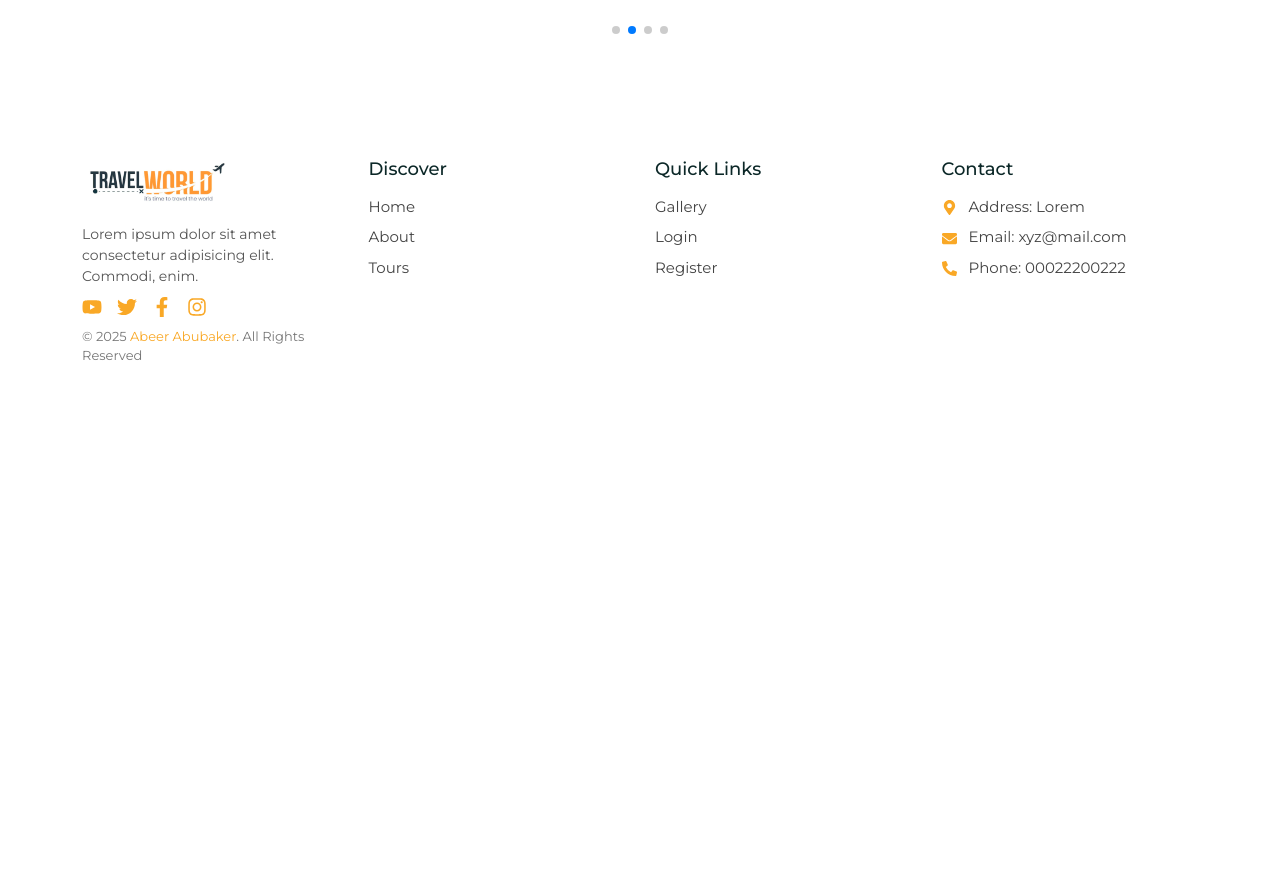
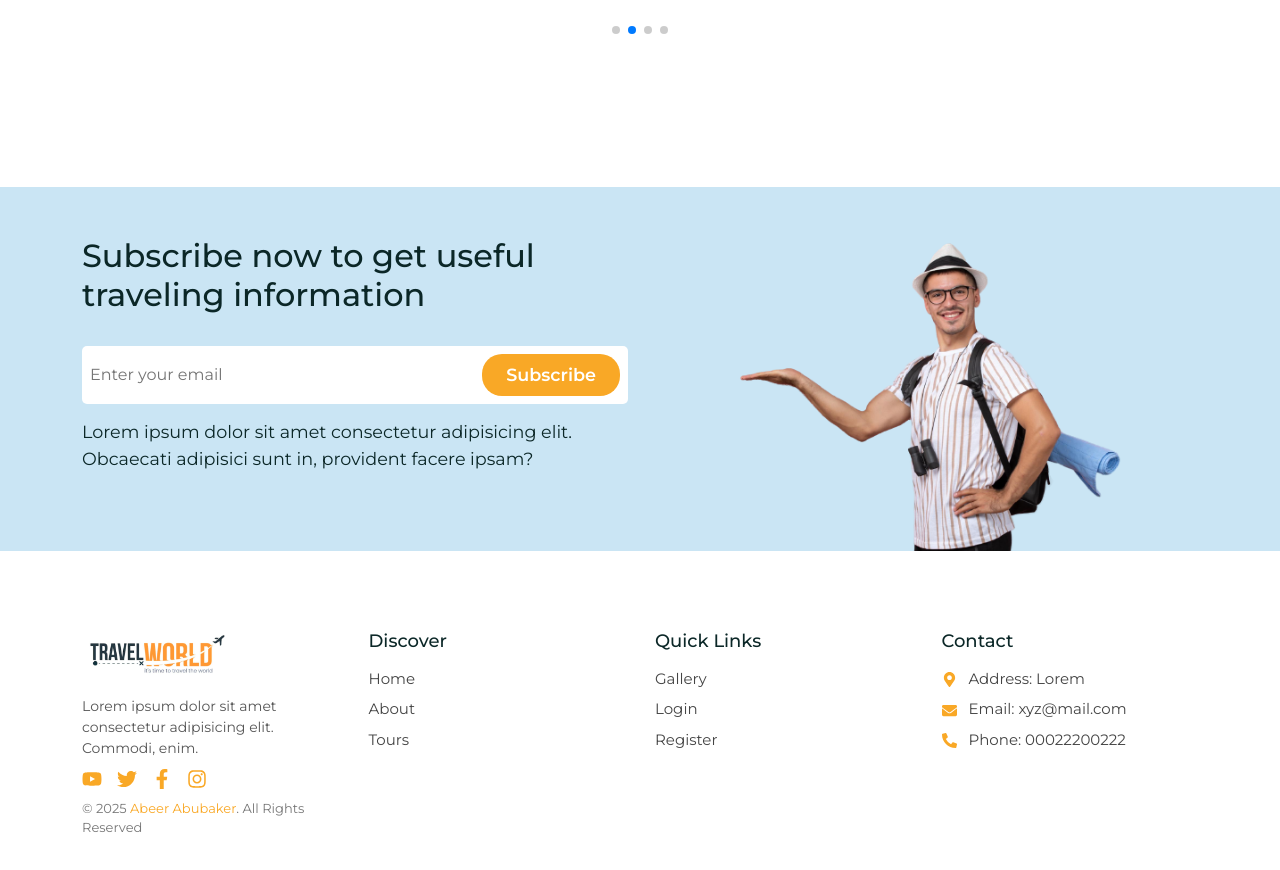
Before and after one commit to Abubaker-Abeer/TravelWorld, a React (Vite) app: page /home in a window 1280 px wide. Shown: the part 3534-4404 px from the top of the page. Before the commit the page ends 3966 px from the top, so only its background shows below. Built offline with nearby package versions, Linux system fonts and the light colour scheme; no server answers; a web font is replaced by a local one.

Commit message:
Created Newsletter subscription section

```diff
--- /dev/null
+++ b/src/components/Subscribe/Subscribe.css
@@ -0,0 +1,55 @@
+.neweLetter{
+    background: #cae5f4;
+    padding: 0;
+    margin-top: 3rem;
+}
+.neweLetter__img img{
+    width: 100%;
+}
+
+.neweLetter__content{
+  padding: 50px 0;
+}
+
+.neweLetter__content h2{
+    font-size: 2rem;
+    margin-bottom: 2rem;
+}
+
+
+.neweLetter__input{
+    display: flex;
+    align-items: center;
+    justify-content: space-between;
+    padding: 0.5rem;
+    background: #fff;
+    margin-top: 2rem;
+    border-radius:5px ;
+}
+
+.neweLetter__input input{
+    border: none;
+    font-size: 1rem;
+    color: var(--heading-color);
+}
+
+.neweLetter__input input:focus{
+    outline: none;
+}
+
+.newsLetter__btn{
+   padding: 0.5rem 1.5rem !important;
+   background-color: var(--secondary-color) !important;
+   color: #fff !important;
+   font-size: 1.1rem !important;
+}
+
+.newsLetter__btn:hover{
+    background-color: var(--primary-color)!important;
+ }
+
+ .neweLetter__content p{
+    margin-top: 15px;
+    color:  var(--heading-color) ;
+    font-size: 1.1rem;
+ }
--- /dev/null
+++ b/src/components/Subscribe/Subscribe.jsx
@@ -0,0 +1,33 @@
+import React from "react";
+import { Col, Container, Row } from "reactstrap";
+import "./Subscribe.css";
+import male_tourist from "../../assets/images/male-tourist.png";
+export default function Subscribe() {
+  return (
+    <section className="neweLetter">
+      <Container>
+        <Row>
+          <Col lg="6">
+            <div className="neweLetter__content">
+              <h2>Subscribe now to get useful traveling information</h2>
+
+              <div className="neweLetter__input">
+                <input type="email" placeholder="Enter your email" />
+                <button className="btn newsLetter__btn">Subscribe</button>
+              </div>
+              <p>
+                Lorem ipsum dolor sit amet consectetur adipisicing elit.
+                Obcaecati adipisici sunt in, provident facere ipsam?
+              </p>
+            </div>
+          </Col>
+          <Col lg="6">
+          <div className="neweLetter__img">
+            <img src={male_tourist} alt="" />
+            </div>
+            </Col>
+        </Row>
+      </Container>
+    </section>
+  );
+}
--- a/src/pages/Home.jsx
+++ b/src/pages/Home.jsx
@@ -14,6 +14,7 @@ import Experience from "../components/Experience/Experience";
 import Explore from "../components/Explore/Explore";
 import Gallery from "../components/Gallery/Gallery";
 import Fans_Love from "../components/Fans/Fans_Love";
+import Subscribe from "../components/Subscribe/Subscribe";
 
 export default function Home() {
   useEffect(() => {
@@ -99,6 +100,9 @@ export default function Home() {
      <section>
       <Fans_Love />
     </section>
+    <section>
+      <Subscribe />
+    </section>
 
       </>
   );
```
Also changed, not shown: src/assets/images/male-tourist.png (added).
